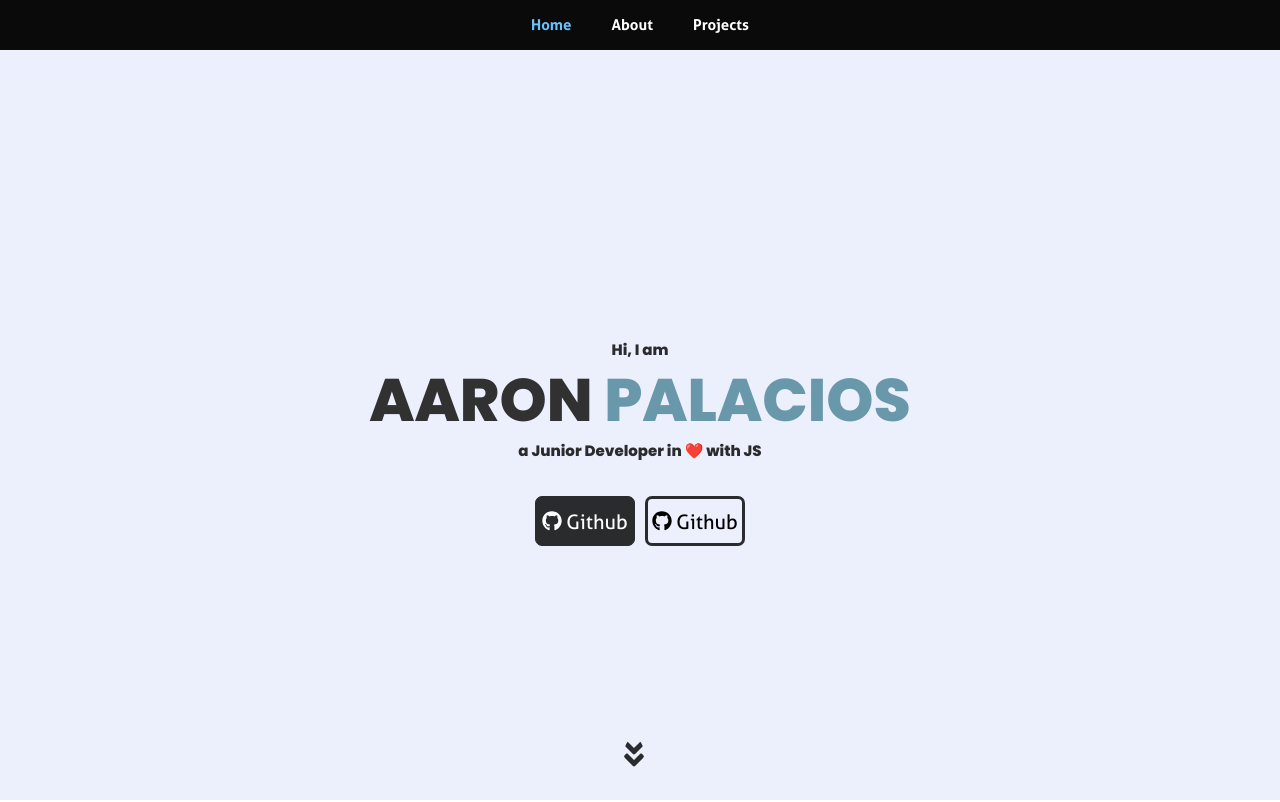
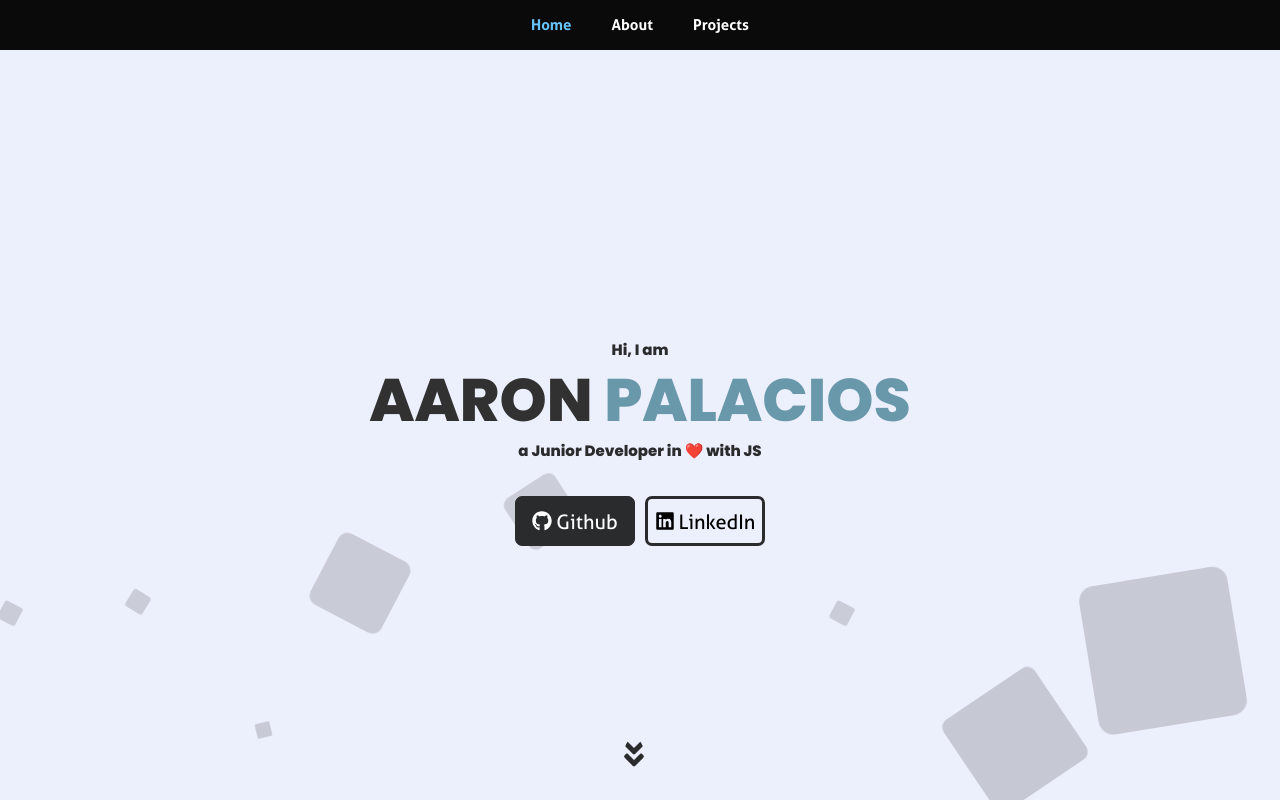
Before and after one commit to apalaciosdev/apalaciosdev-Website, a React (Create React App) app: page / in a window 1280 px wide. Shown: the top 802 px of the page. Built offline with nearby package versions, Linux system fonts and the light colour scheme.

Commit message:
2201031201

```diff
--- a/src/assets/styles/css/animatedBackground.css
+++ b/src/assets/styles/css/animatedBackground.css
@@ -19,7 +19,7 @@
     width: 100%;
     height: 100%;
     overflow: hidden;
-    z-index: 1;
+    z-index: 0;
 }
 
 .circles ul{
--- a/src/assets/styles/jss/buttonLink.js
+++ b/src/assets/styles/jss/buttonLink.js
@@ -18,8 +18,9 @@ const ButtonLink = {
     marginLeft: 5,
     marginRight: 5,
     paddingTop: 10,
-    width: 100,
+    width: 120,
     height: 50,
+    zIndex: 2,
 
     transition: ['ease-in', '0.2s'],
 
@@ -65,8 +66,9 @@ const ButtonLink = {
     marginLeft: 5,
     marginRight: 5,
     paddingTop: 8,
-    width: 100,
+    width: 120,
     height: 50,
+
 
     transition: ['ease-in', '0.2s'],
 
--- a/src/assets/styles/jss/header.js
+++ b/src/assets/styles/jss/header.js
@@ -29,17 +29,12 @@ const header = {
     overflow:'hidden'
   },
 
-  button: {
-    borderRadius: 100,
-    fontSize: 20,
-    width: 50,
-    height: 50,
-    zIndex: 2
-  },
+
 
   buttonDiv: {
     display: 'flex',
     justifyContent: 'center',
+    zIndex: 4
   },
 
 }
--- a/src/components/Header.js
+++ b/src/components/Header.js
@@ -24,7 +24,7 @@ const Header = ({ data, buttonData }) => {
 
         <div className={`${classes.buttonDiv} ${'animate__animated animate__fadeIn  animate__delay-4s'}`}>
           <Button1 type={'github'} colorType={'navy'}></Button1>
-          <Button2 type={'code'} colorType={'neon'} buttonType={'type1'}>hola</Button2>
+          <Button2 type={'linkedin'} colorType={'neon'}></Button2>
         </div>
 
 
@@ -33,13 +33,13 @@ const Header = ({ data, buttonData }) => {
           to="about"
           spy={true}
           smooth={true}
-          offset={-70}
+          offset={-50}
           duration={1500}
         >
           <FaAngleDoubleDown className="scroll-down"/>
         </Link>
 
-       {/* <ul class="circles">
+       <ul class="circles">
           <li></li>
           <li></li>
           <li></li>
@@ -50,7 +50,7 @@ const Header = ({ data, buttonData }) => {
           <li></li>
           <li></li>
           <li></li>
-        </ul>  */}
+        </ul>
 
 
       </div>
--- a/src/components/Icon.js
+++ b/src/components/Icon.js
@@ -1,7 +1,7 @@
 import React from "react";
 
 import { IconContext } from "react-icons";
-import { FaGithub } from "react-icons/fa";
+import { FaGithub, FaLinkedin } from "react-icons/fa";
 import { BiCodeAlt } from "react-icons/bi";
 
 import icon from "../assets/styles/jss/icon";
@@ -33,6 +33,13 @@ const Icon = ({iconType, bg, bgHover}) => {
               </IconContext.Provider>
             );
 
+          case "linkedin":
+            return (
+              <IconContext.Provider value={{className: css.icon}}>
+                <FaLinkedin />
+              </IconContext.Provider>
+            );
+
           default:
             return <div>You are a User.</div>;
         }
--- a/src/components/buttons/Button1.js
+++ b/src/components/buttons/Button1.js
@@ -40,6 +40,14 @@ const Button1 = ({type, colorType, buttonType}) => {
               </button>
             );
 
+          case "linkedin":
+            return (
+              <button className={css.type1} onClick={() => (window.open(data.links.github))}>
+                <Icon iconType={"linkedin"}/>
+                <a className={css.aButton}>LinkedIn</a>
+              </button>
+            );
+
           default:
             return <div>You are a User.</div>;
         }
--- a/src/components/buttons/Button2.js
+++ b/src/components/buttons/Button2.js
@@ -41,6 +41,14 @@ const Button2 = ({type, colorType, buttonType}) => {
               </button>
             );
 
+          case "linkedin":
+            return (
+              <button className={css.type2} onClick={() => (window.open(data.links.github))}>
+                <Icon iconType={"linkedin"}/>
+                <a className={css.aButton}>LinkedIn</a>
+              </button>
+            );
+
           default:
             return(
               <button className={css.type2} onClick={() => (window.open(data.links.github))}>
```
